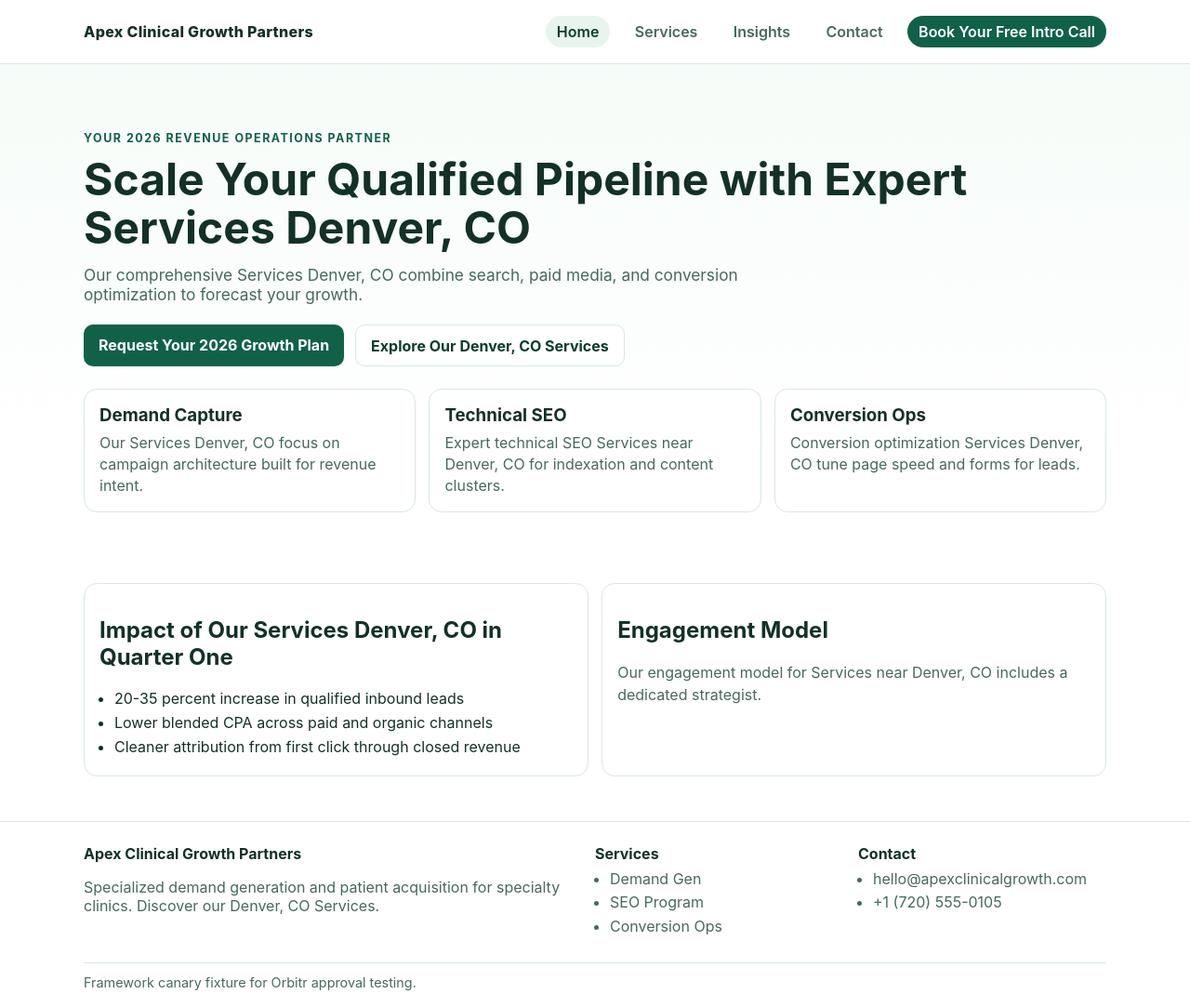
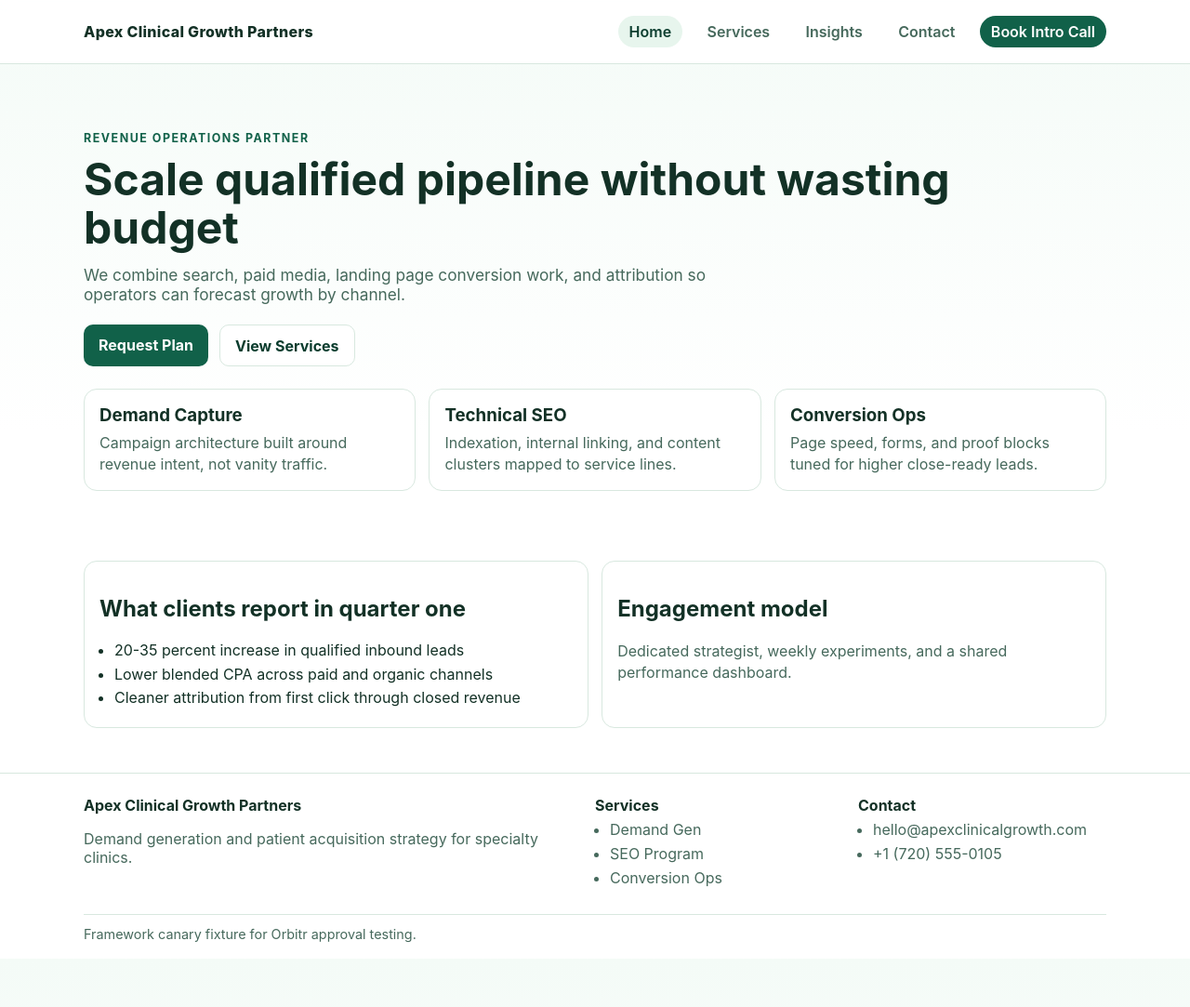
Before and after one commit to prjctlphbt/orbitr-canary-angular-20260228, a Jekyll site: the page index.html, which Jekyll copies as it is, in a window 1280 px wide and 1083 px high. Shown: the whole window at 93% size. Built offline with Jekyll 4.4.1, drawn with Linux system fonts in a browser that asks for light colours.

Commit message:
Rollback: Revert changes to index.html

```diff
--- a/index.html
+++ b/index.html
@@ -1,47 +1,57 @@
-<!DOCTYPE html>
-
+<!doctype html>
 <html lang="en">
   <head>
-<meta charset="utf-8"/>
-<meta content="width=device-width, initial-scale=1.0" name="viewport"/>
-<meta content="Apex Clinical Growth Partners provides expert digital marketing Services Denver, CO, helping local operators scale patient pipeline with proven strategies." name="description"/>
-<title>Apex Clinical Growth Partners | Services Denver, CO for Clinical Growth</title>
-<link href="https://orbitr-canary-angular-20260228.pages.dev/" rel="canonical"/>
-<link href="/assets/styles.css" rel="stylesheet">
-</link></head>
+    <meta charset="UTF-8" />
+    <meta name="viewport" content="width=device-width, initial-scale=1.0" />
+    <meta name="description" content="Apex Clinical Growth Partners helps local service operators scale qualified pipeline with accountable digital marketing." />
+    <title>Apex Clinical Growth Partners | Growth Marketing</title>
+    <link rel="canonical" href="https://orbitr-canary-angular-20260228.pages.dev/">
+    <link rel="stylesheet" href="/assets/styles.css" />
+<script type="application/ld+json">
+{
+  "@context": "https://schema.org",
+  "@type": "AutoRepair",
+  "name": "Orbitr Canary Angular 20260228",
+  "url": "https://orbitr-canary-angular-20260228.pages.dev",
+  "telephone": "(720) 555-0105"
+}
+</script>
+</head>
   <body>
-<app-root data-framework="angular" ng-version="17.3.0">
+
+<app-root ng-version="17.3.0" data-framework="angular">
     <header>
       <div class="container navbar">
         <a class="brand" href="/">Apex Clinical Growth Partners</a>
-<button aria-label="Open menu" class="nav-toggle" data-nav-toggle="" type="button">Menu</button>
-<nav aria-label="Primary" class="nav-links" data-nav-links="" data-open="false">
-<a aria-current="page" href="/">Home</a>
-<a href="/services/">Services</a>
-<a href="/blog/insights/">Insights</a>
-<a href="/contact/">Contact</a>
-<a class="cta" href="/contact/">Book Your Free Intro Call</a>
+        <button class="nav-toggle" type="button" data-nav-toggle aria-label="Open menu">Menu</button>
+        <nav class="nav-links" data-nav-links data-open="false" aria-label="Primary">
+          <a href="/" aria-current="page">Home</a>
+          <a href="/services/" >Services</a>
+          <a href="/blog/insights/" >Insights</a>
+          <a href="/contact/" >Contact</a>
+          <a class="cta" href="/contact/">Book Intro Call</a>
         </nav>
       </div>
     </header>
     <main class="container">
+
       <section class="hero">
-<span class="kicker">Your 2026 Revenue Operations Partner</span>
-<h1>Scale Your Qualified Pipeline with Expert Services Denver, CO</h1>
-<p class="subhead">Our comprehensive Services Denver, CO combine search, paid media, and conversion optimization to forecast your growth.</p>
+        <span class="kicker">Revenue Operations Partner</span>
+        <h1>Scale qualified pipeline without wasting budget</h1>
+        <p class="subhead">We combine search, paid media, landing page conversion work, and attribution so operators can forecast growth by channel.</p>
         <div class="actions">
-<a class="btn primary" href="/contact/">Request Your 2026 Growth Plan</a>
-<a class="btn ghost" href="/services/">Explore Our Denver, CO Services</a>
+          <a class="btn primary" href="/contact/">Request Plan</a>
+          <a class="btn ghost" href="/services/">View Services</a>
         </div>
         <div class="grid">
-<article class="card"><h3>Demand Capture</h3><p>Our Services Denver, CO focus on campaign architecture built for revenue intent.</p></article>
-<article class="card"><h3>Technical SEO</h3><p>Expert technical SEO Services near Denver, CO for indexation and content clusters.</p></article>
-<article class="card"><h3>Conversion Ops</h3><p>Conversion optimization Services Denver, CO tune page speed and forms for leads.</p></article>
+          <article class="card"><h3>Demand Capture</h3><p>Campaign architecture built around revenue intent, not vanity traffic.</p></article>
+          <article class="card"><h3>Technical SEO</h3><p>Indexation, internal linking, and content clusters mapped to service lines.</p></article>
+          <article class="card"><h3>Conversion Ops</h3><p>Page speed, forms, and proof blocks tuned for higher close-ready leads.</p></article>
         </div>
       </section>
       <section class="section">
         <article class="card">
-<h2>Impact of Our Services Denver, CO in Quarter One</h2>
+          <h2>What clients report in quarter one</h2>
           <ul>
             <li>20-35 percent increase in qualified inbound leads</li>
             <li>Lower blended CPA across paid and organic channels</li>
@@ -49,8 +59,8 @@
           </ul>
         </article>
         <article class="card">
-<h2>Engagement Model</h2>
-<p>Our engagement model for Services near Denver, CO includes a dedicated strategist.</p>
+          <h2>Engagement model</h2>
+          <p>Dedicated strategist, weekly experiments, and a shared performance dashboard.</p>
         </article>
       </section>
     </main>
@@ -58,7 +68,7 @@
       <div class="container footer-grid">
         <div>
           <strong>Apex Clinical Growth Partners</strong>
-<p>Specialized demand generation and patient acquisition for specialty clinics. Discover our Denver, CO Services.</p>
+          <p>Demand generation and patient acquisition strategy for specialty clinics.</p>
         </div>
         <div>
           <strong>Services</strong>
@@ -79,5 +89,6 @@
       <div class="container small-note">Framework canary fixture for Orbitr approval testing.</div>
     </footer>
 </app-root>
+    <script src="/assets/site.js"></script>
   </body>
 </html>
```
Lines whose indentation alone changed are shown as unchanged.
